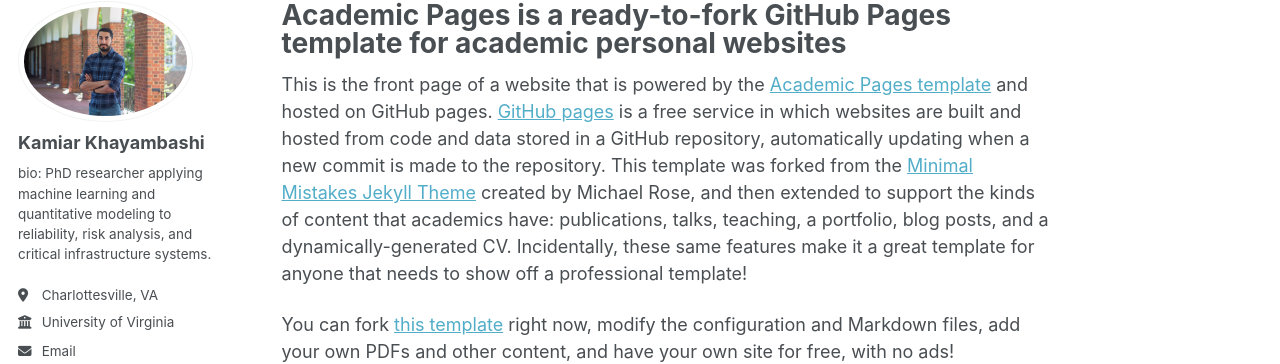
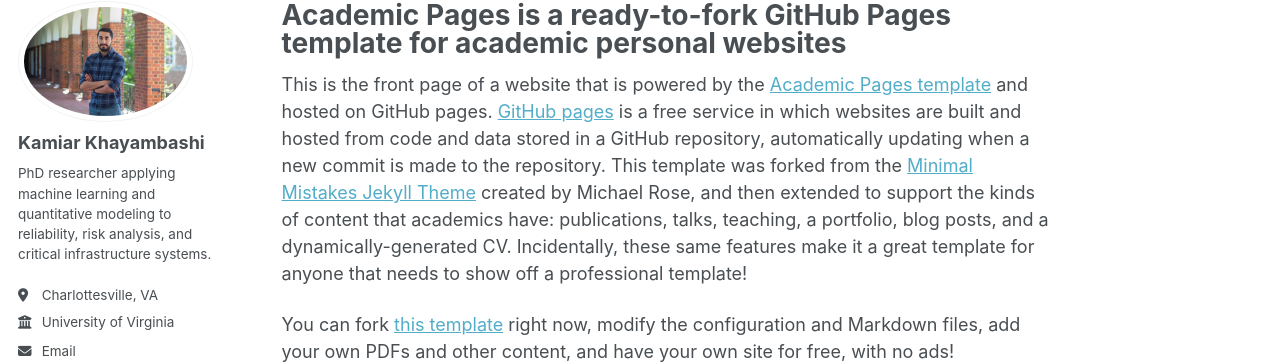
Before and after one commit to kamiarkhayam/kamiarkhayam.github.io, a Jekyll site: the page built from _pages/about.md, in a window 1280 px wide. Shown: the part 100-464 px from the top of the page. Built offline with Jekyll 4.4.1, drawn with Linux system fonts in a browser that asks for light colours; some web fonts are replaced; a script bundle is joined from its source files by our own code; library files that are not in the unit come from our copies.

Commit message:
Update _config.yml

```diff
--- a/_config.yml
+++ b/_config.yml
@@ -25,7 +25,7 @@ author:
   avatar           : "profile.jpg"
   name             : "Kamiar Khayambashi"
   pronouns         : # example: "she/her"
-  bio              : "bio: PhD researcher applying machine learning and quantitative modeling to reliability, risk analysis, and critical infrastructure systems."
+  bio              : "PhD researcher applying machine learning and quantitative modeling to reliability, risk analysis, and critical infrastructure systems."
   location         : "Charlottesville, VA"
   employer         : "University of Virginia"
   uri              : # URL
```
